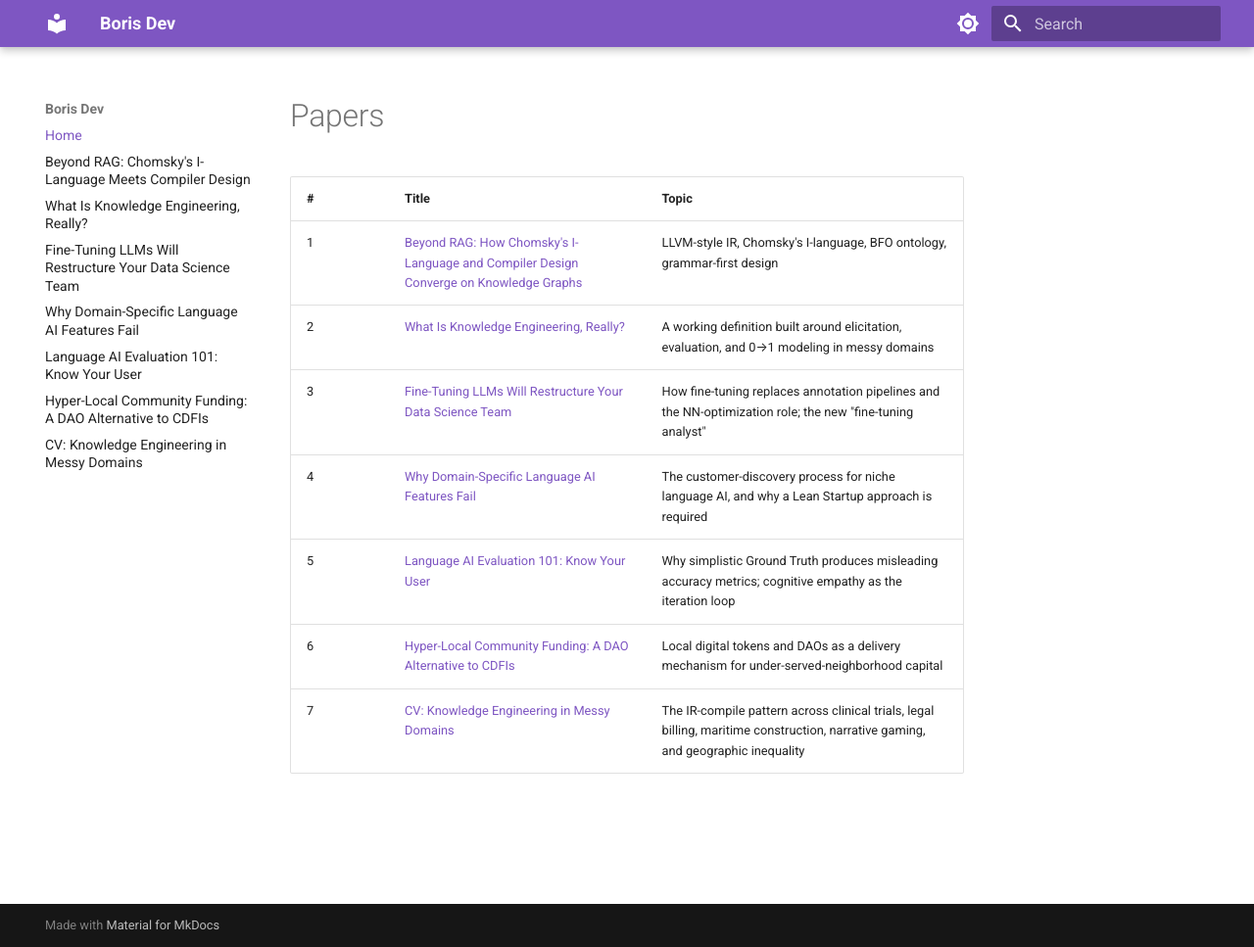
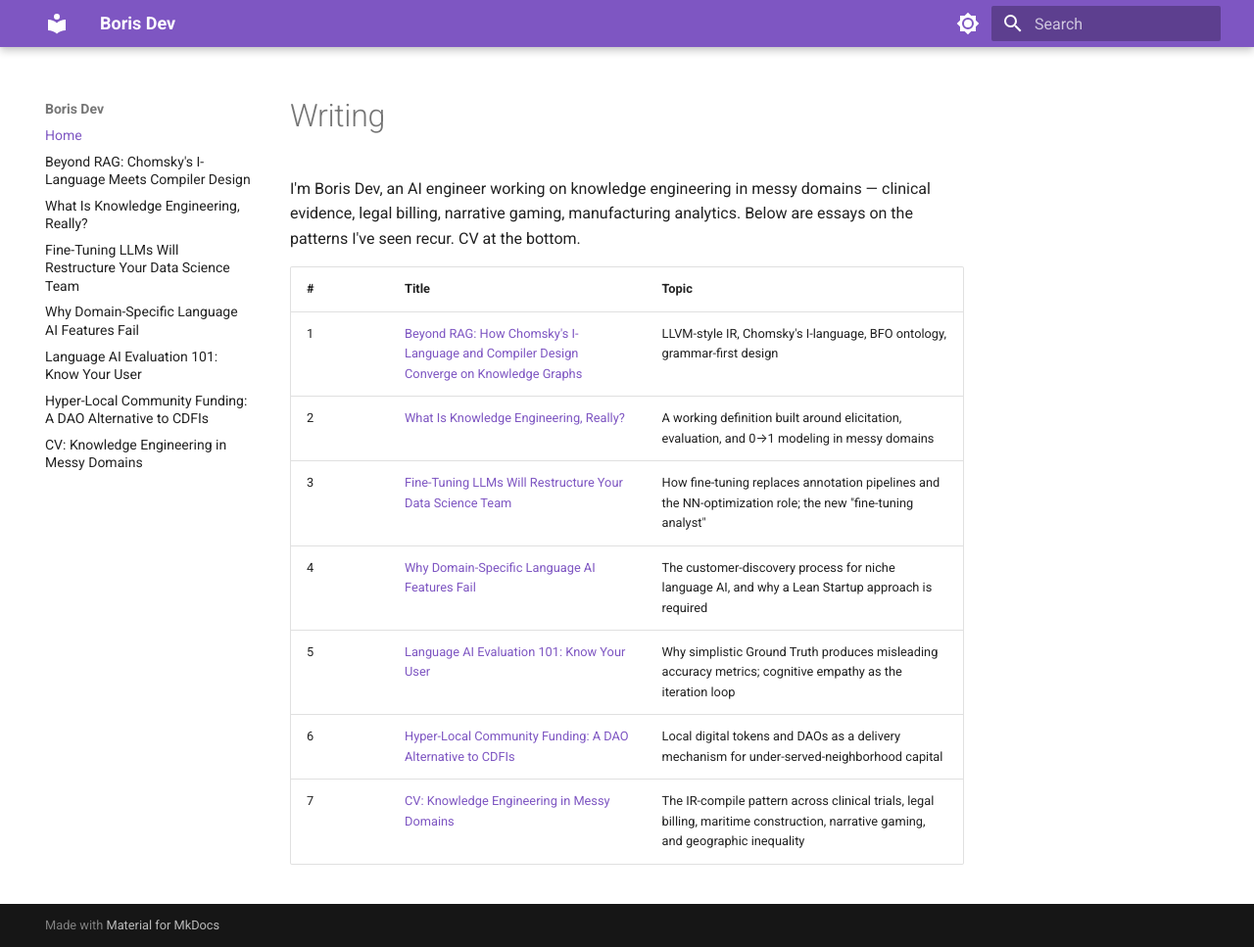
Before and after one commit to borisdev/borisdev.github.io, an MkDocs documentation site: the page built from docs/index.md, in a window 1280 px wide and 967 px high. Shown: the whole window at 98% size. Built offline with MkDocs 1.6.1 and Material for MkDocs 9.7.7, drawn with Linux system fonts in a browser that asks for light colours.

Commit message:
Apply review edits: soften superlatives, add Nobsmed disclaimer, homepage intro
- garbage output -> low-quality output (fine-tuning post)
- Tighten four vague-superlative bullets in CV
- Add medical-research disclaimer to Nobsmed paragraph
- Rename homepage from Papers to Writing, add one-line intro

Co-Authored-By: Claude Opus 4.7 (1M context) <noreply@anthropic.com>

```diff
--- a/docs/index.md
+++ b/docs/index.md
@@ -1,4 +1,6 @@
-# Papers
+# Writing
+
+I'm Boris Dev, an AI engineer working on knowledge engineering in messy domains — clinical evidence, legal billing, narrative gaming, manufacturing analytics. Below are essays on the patterns I've seen recur. CV at the bottom.
 
 | # | Title | Topic |
 |---|-------|-------|
```
Also changed, not shown: docs/boris_dev_resume.md (+5 -5 lines), docs/fine-tuning-restructures-data-science.md (+1 -1 lines).
